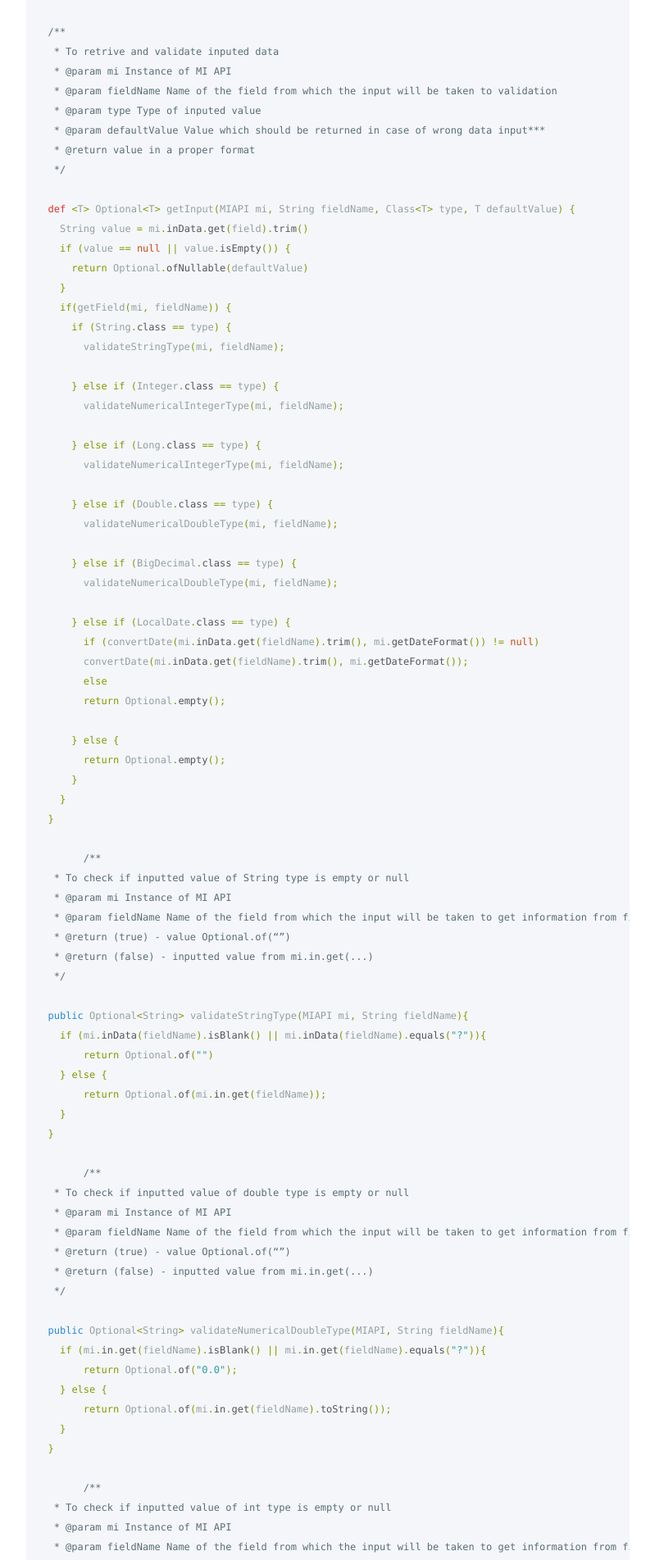
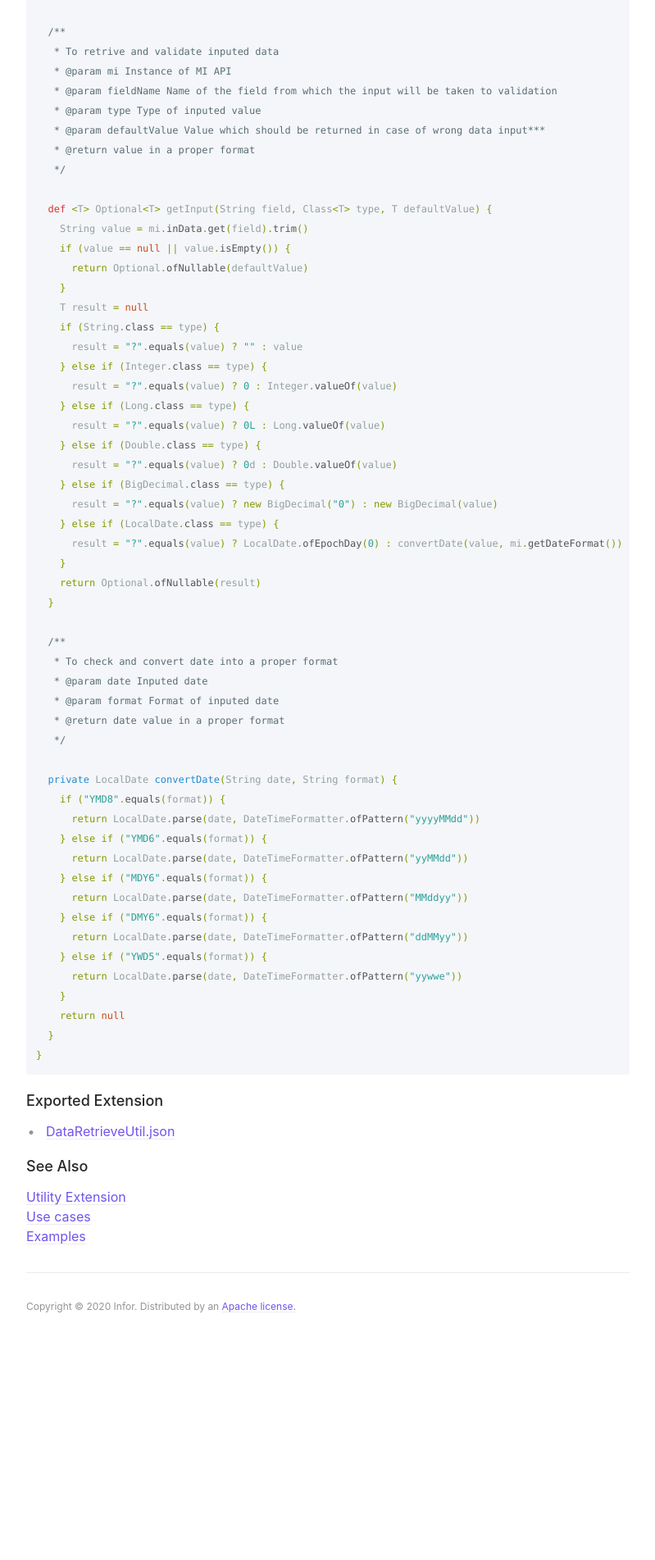
Before and after one commit to infor-cloud/xtendm3, a Jekyll site: the page built from docs/examples/Utility-DataRetriever.md, in a window 1280 px wide. Shown: the part 1461-3364 px from the top of the page at 82% size, without its empty margins (372-1171 px from the left). Built offline with Jekyll 4.4.1, drawn with Linux system fonts in a browser that asks for light colours; some of the changed text lies outside the part shown.

Commit message:
Utility code example update

````diff
--- a/docs/examples/Utility-DataRetriever.md
+++ b/docs/examples/Utility-DataRetriever.md
@@ -57,86 +57,26 @@ public class DataRetriveUtil extends ExtendM3Utility {
    * @return value in a proper format
    */
 
-  def <T> Optional<T> getInput(MIAPI mi, String fieldName, Class<T> type, T defaultValue) {
+  def <T> Optional<T> getInput(String field, Class<T> type, T defaultValue) {
     String value = mi.inData.get(field).trim()
     if (value == null || value.isEmpty()) {
       return Optional.ofNullable(defaultValue)
     }
-    if(getField(mi, fieldName)) {
-      if (String.class == type) {
-        validateStringType(mi, fieldName);
-
-      } else if (Integer.class == type) {
-        validateNumericalIntegerType(mi, fieldName);
-
-      } else if (Long.class == type) {
-        validateNumericalIntegerType(mi, fieldName);
-
-      } else if (Double.class == type) {
-        validateNumericalDoubleType(mi, fieldName);
-
-      } else if (BigDecimal.class == type) {
-        validateNumericalDoubleType(mi, fieldName);
-
-      } else if (LocalDate.class == type) {
-        if (convertDate(mi.inData.get(fieldName).trim(), mi.getDateFormat()) != null)
-        convertDate(mi.inData.get(fieldName).trim(), mi.getDateFormat());
-        else
-        return Optional.empty();
-
-      } else {
-        return Optional.empty();
-      }
+    T result = null
+    if (String.class == type) {
+      result = "?".equals(value) ? "" : value
+    } else if (Integer.class == type) {
+      result = "?".equals(value) ? 0 : Integer.valueOf(value)
+    } else if (Long.class == type) {
+      result = "?".equals(value) ? 0L : Long.valueOf(value)
+    } else if (Double.class == type) {
+      result = "?".equals(value) ? 0d : Double.valueOf(value)
+    } else if (BigDecimal.class == type) {
+      result = "?".equals(value) ? new BigDecimal("0") : new BigDecimal(value)
+    } else if (LocalDate.class == type) {
+      result = "?".equals(value) ? LocalDate.ofEpochDay(0) : convertDate(value, mi.getDateFormat())
     }
-  }
-
- 	/**
-   * To check if inputted value of String type is empty or null
-   * @param mi Instance of MI API
-   * @param fieldName Name of the field from which the input will be taken to get information from field
-   * @return (true) - value Optional.of(“”)
-   * @return (false) - inputted value from mi.in.get(...)
-   */
-
-  public Optional<String> validateStringType(MIAPI mi, String fieldName){
-    if (mi.inData(fieldName).isBlank() || mi.inData(fieldName).equals("?")){
-        return Optional.of("")
-    } else {
-        return Optional.of(mi.in.get(fieldName));
-    }
-  }
-
-	/**
-   * To check if inputted value of double type is empty or null
-   * @param mi Instance of MI API
-   * @param fieldName Name of the field from which the input will be taken to get information from field
-   * @return (true) - value Optional.of(“”)
-   * @return (false) - inputted value from mi.in.get(...)
-   */
-
-  public Optional<String> validateNumericalDoubleType(MIAPI, String fieldName){
-    if (mi.in.get(fieldName).isBlank() || mi.in.get(fieldName).equals("?")){
-        return Optional.of("0.0");
-    } else {
-        return Optional.of(mi.in.get(fieldName).toString());
-    }
-  }
-
-	/**
-   * To check if inputted value of int type is empty or null
-   * @param mi Instance of MI API
-   * @param fieldName Name of the field from which the input will be taken to get information from field
-   * @return (true) - value Optional.of(“”)
-   * @return (false) - inputted value from mi.in.get(...)
-   */
-
-  public Optional<String> validateNumericalIntegerType(MIAPI, String getField){
-    int numField = Integer.parseInt(getField)
-    if (mi.in.get(fieldName).isBlank() || mi.in.get(fieldName).equals("?")){
-        return Optional.of("0")
-    } else {
-        return Optional.of(mi.in.get(fieldName).toString());
-    }
+    return Optional.ofNullable(result)
   }
 
   /**
@@ -161,7 +101,6 @@ public class DataRetriveUtil extends ExtendM3Utility {
     return null
   }
 }
-
 ```
 
 ### Exported Extension
````
